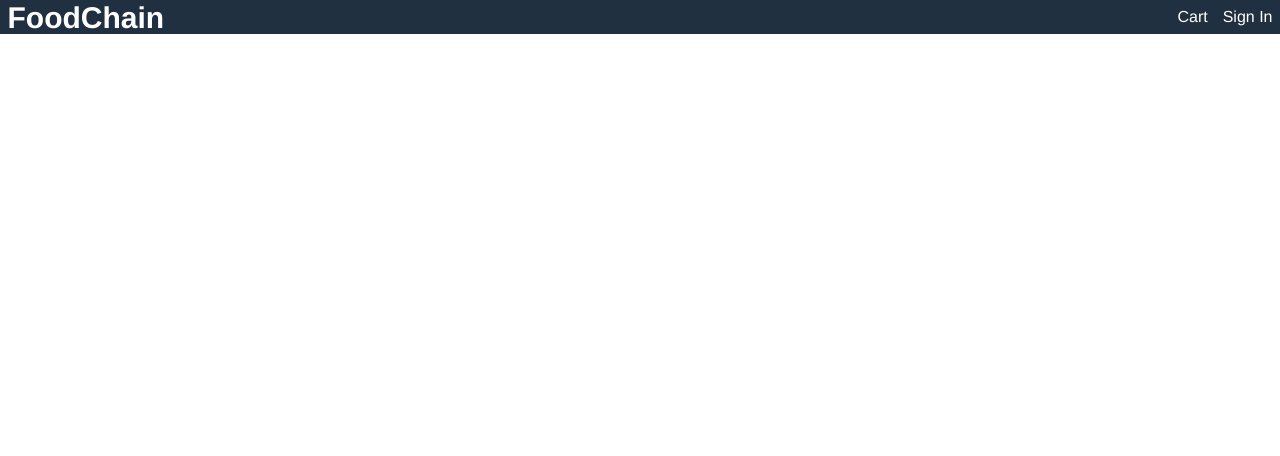
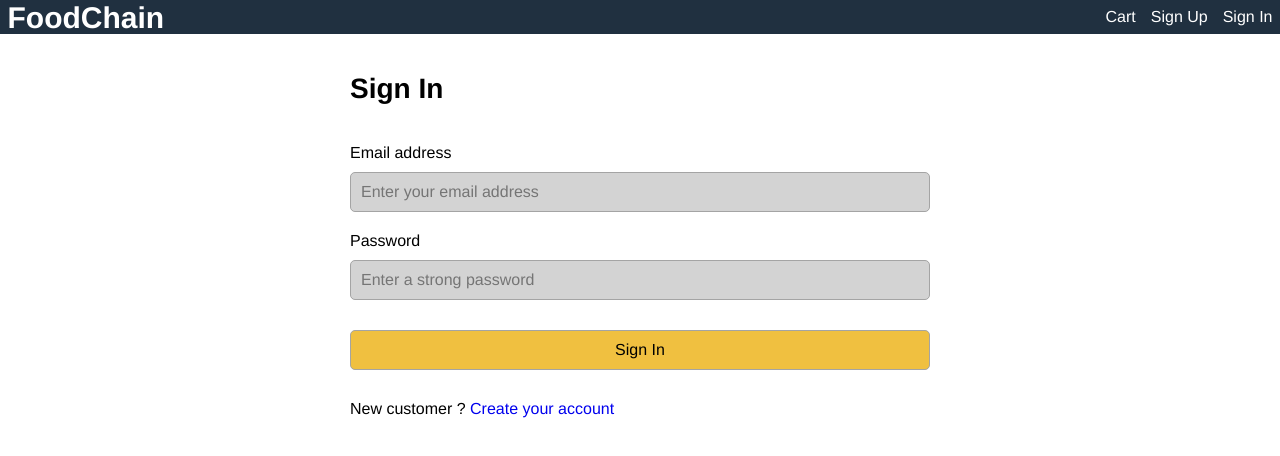
Before and after one commit to shrutipanchal7699/SeniorYearproject, a React (Create React App) app in the folder frontend/: page /signin in a window 1280 px wide. Shown: the top 456 px of the page. Built offline with nearby package versions, Linux system fonts and the light colour scheme.

Commit message:
Finished Sign in frontend part

```diff
--- a/frontend/src/App.js
+++ b/frontend/src/App.js
@@ -1,15 +1,26 @@
 
-import { useSelector } from 'react-redux';
+import { useDispatch, useSelector } from 'react-redux';
 import { BrowserRouter, Link, Route } from 'react-router-dom';
+import { signout } from './actions/userActions';
 import CartScreen from './screens/CartScreen';
 import HomeScreen from './screens/HomeScreen';
 import ProductScreen from './screens/ProductScreen';
+import SigninScreen from './screens/SigninScreen';
 
 
 function App() {
 
   const cart = useSelector(state => state.cart);
   const {itemsInCart} = cart;
+
+  const userSignin = useSelector ((state)=> state.userSignin);
+  const {userInfo} = userSignin;
+
+  const dispatch = useDispatch();
+  const signoutHandler = () => {
+    dispatch(signout());
+
+  }
 
   return (
     <BrowserRouter>
@@ -18,7 +29,27 @@
                 <div>
                     <Link className = "brand" to="/">FoodChain</Link>
 
-                    <Link class="flowright" to="/signin">Sign In</Link>
+                    <Link>
+                    {
+                      userInfo ? (
+                      <div className = "dropdown">
+                        <Link to = "#"> {
+                        userInfo.name} <i className= "fa fa-caret-down"></i> {' '}
+                        </Link>
+                        <ul className= "dropdown-content">
+                          <Link to = "#signout" onClick = {signoutHandler}>
+                            Sign Out
+                          </Link>
+                        </ul>
+                        </div>
+                      ) :
+                      (
+                        <Link class="flowright" to="/signin">Sign In</Link>
+                      )
+                    }
+                    </Link>
+
+                    <Link class="flowright" to="/signin">Sign Up</Link>
                     <Link class="flowright" to="/cart">Cart
                      {/* highlights the number of items in the cart. */}
                       {itemsInCart.length > 0 && (<span className="badge">{itemsInCart.length}</span>)}
@@ -28,7 +59,9 @@
             <main>
                 <Route path="/product/:id" component={ProductScreen}></Route>
                 <Route path="/" component={HomeScreen} exact></Route>
+                <Route path= "/signin" component= {SigninScreen}></Route>
                 <Route path="/cart/:id?" component={CartScreen}></Route>
+
             </main>
             {/* <div className="footer">
               All rights are reserved.
--- /dev/null
+++ b/frontend/src/actions/userActions.js
@@ -0,0 +1,26 @@
+import Axios from "axios";
+import { USER_SIGNIN_REQUEST, USER_SIGNIN_FAIL, USER_SIGNIN_SUCCESS, USER_SIGNOUT } from "../constants/userConstants"
+
+export const signin= (email, password) => async (dispatch) => {
+    dispatch({type: USER_SIGNIN_REQUEST, payload: {email, password}});
+    try{
+        const {data}= await Axios.post('to be inserted api end poin ', {email, password});
+        dispatch({type: USER_SIGNIN_SUCCESS, payload: data});
+        localStorage.setItem("userInfo", JSON.stringify(data));
+
+    } catch (error){
+        dispatch({ type: USER_SIGNIN_FAIL,
+        payload:
+        error.response && error.response.data.message
+                    ? error.response.data.message
+                    : error.message,
+     });
+    }
+
+};
+
+export const signout = () => (dispatch) => {
+    localStorage.removeItem('userInfo');
+    localStorage.removeItem('cartItems');
+    dispatch({type: USER_SIGNOUT});
+}
--- /dev/null
+++ b/frontend/src/constants/userConstants.js
@@ -0,0 +1,4 @@
+export const USER_SIGNIN_REQUEST = 'USER_SIGNIN_REQUEST'
+export const USER_SIGNIN_SUCCESS = 'USER_SIGNIN_SUCCESS'
+export const USER_SIGNIN_FAIL = 'USER_SIGNIN_FAIL'
+export const USER_SIGNOUT = 'USER_SIGNOUT'
--- a/frontend/src/index.css
+++ b/frontend/src/index.css
@@ -293,3 +293,42 @@
 h1{
   font-size: 175%;
 }
+
+
+/* Style for Forms */
+.form {
+  max-width: 60rem;
+  margin: 0 auto;
+}
+.form >div {
+  display: flex;
+  flex-direction: column;
+  margin: 1rem;
+
+}
+.form label {
+  margin: 1rem 0;
+  display: block;
+}
+
+/* Dropdown style*/
+.dropdown{
+  display: inline-block;
+  position: relative;
+}
+.dropdown-content{
+  position: absolute;
+  display: none;
+  right: 0;
+  min-width: 12rem;
+  padding: 1rem;
+  z-index: 1;
+  background-color: #203040;
+  margin: 0;
+  margin-top: 0.4rem;
+  border-radius: 0.5rem;
+}
+
+.dropdown:hover .dropdown-content{
+  display: block;
+}
--- /dev/null
+++ b/frontend/src/reducers/userReducers.js
@@ -0,0 +1,16 @@
+import { USER_SIGNIN_FAIL, USER_SIGNIN_REQUEST, USER_SIGNIN_SUCCESS, USER_SIGNOUT } from "../constants/userConstants";
+
+export const userSigninReducer = (state = {}, action) => {
+    switch( action.type) {
+        case USER_SIGNIN_REQUEST:
+            return {loading: true};
+        case USER_SIGNIN_SUCCESS:
+            return {loading: false, userInfo: action.payload};
+        case USER_SIGNIN_FAIL:
+            return {loading: false, error: action.payload};
+        case USER_SIGNOUT:
+            return {};
+        default:
+            return state;
+    }
+};
--- /dev/null
+++ b/frontend/src/screens/SigninScreen.js
@@ -0,0 +1,76 @@
+import React, { useEffect, useState } from 'react'
+import { Link } from 'react-router-dom'
+import {useDispatch, useSelector} from 'react-redux';
+import { signin } from '../actions/userActions';
+import LoadingBox from '../components/LoadingBox';
+import MessageBox from '../components/MessageBox';
+
+export default function SigninScreen(props){
+    const dispatch= useDispatch();
+    const[email, setEmail]= useState('');
+    const [password, setPassword]= useState('');
+
+    const redirect = props.location.search ? props.location.search.split('=')[1] : '/';
+
+    const userSignin = useSelector((state)=> state.userSignin);
+    const {userInfo,loading, error} = userSignin;
+
+    const submitHandler= (e)=> {
+        e.preventDefault();
+        dispatch(signin(email,password));
+    }
+
+    useEffect(() =>{
+        if(userInfo){
+            props.history.push(redirect);
+        }
+    },
+    [props.history,redirect, userInfo]);
+
+    return (
+        <div>
+            <form className = "form" onSubmit= {submitHandler}>
+                <div>
+                    <h1> Sign In</h1>
+                </div>
+                {loading && <LoadingBox></LoadingBox>}
+                {error && <MessageBox variant= "danger">{error}</MessageBox> }
+                <div>
+                    <label htmlFor= "email"> Email address</label>
+                    <input
+                    type= "email"
+                    id= "email"
+                    placeholder= "Enter your email address"
+                    required
+                    onChange= { (e)=> setEmail(e.target.value)}
+                    ></input>
+                </div>
+                <div>
+                    <label htmlFor= "password"> Password</label>
+                    <input
+                    type= "password"
+                    id= "password"
+                    placeholder= "Enter a strong password"
+                    required
+                    onChange= { (e)=> setPassword(e.target.value)}
+                    ></input>
+                </div>
+                <div>
+                    <label/>
+                    <button className = "primary" type = "submit">
+                    Sign In
+                    </button>
+                </div>
+                <div>
+                    <label/>
+                    <div>
+                        New customer ? {' '}
+                        <Link to = "/register"> Create your account</Link>
+                    </div>
+                </div>
+
+
+            </form>
+        </div>
+    )
+}
--- a/frontend/src/store.js
+++ b/frontend/src/store.js
@@ -2,8 +2,12 @@
 import thunk from 'redux-thunk';
 import { cartReducer } from './reducers/cartReducers';
 import {productDetailsReducer, productListReducer} from './reducers/productReducers';
+import { userSigninReducer } from './reducers/userReducers';
 
 const initialState = {
+    userSignin: {
+        userInfo: localStorage.getItem('userInfo') ? JSON.parse(localStorage.getItem('userInfo')): null
+    },
     cart: {
         itemsInCart: localStorage.getItem('itemsInCart') ? JSON.parse(localStorage.getItem('itemsInCart')) : [],
     },
@@ -13,6 +17,7 @@
     productList: productListReducer,
     productDetails: productDetailsReducer,
     cart: cartReducer,
+    userSignin: userSigninReducer
 });
 const composeEnhancer = window.__REDUX_DEVTOOLS_EXTENSION_COMPOSE__ || compose;
 
```
Also changed, not shown: 1 other file (tests, documents, lock files or other folders).
